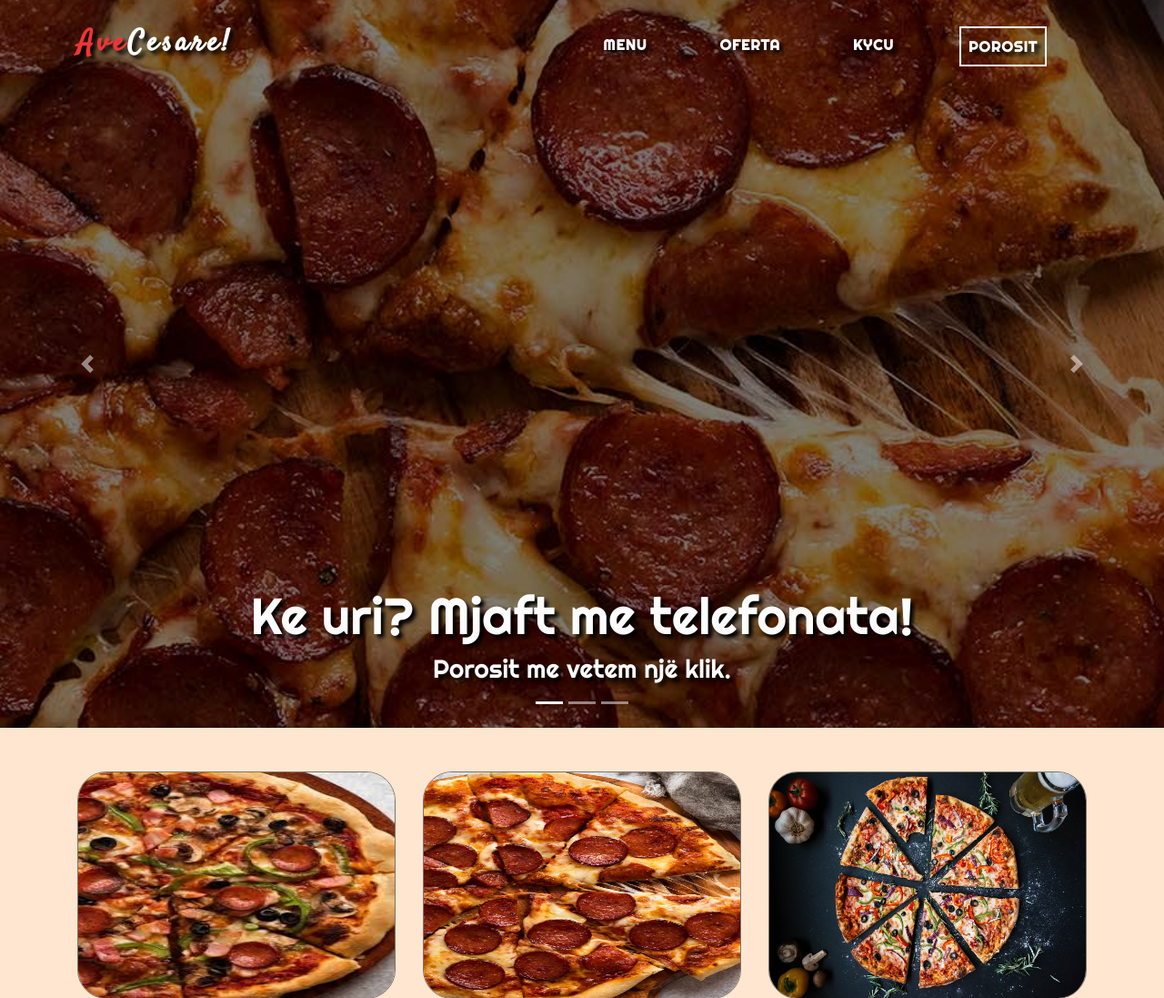
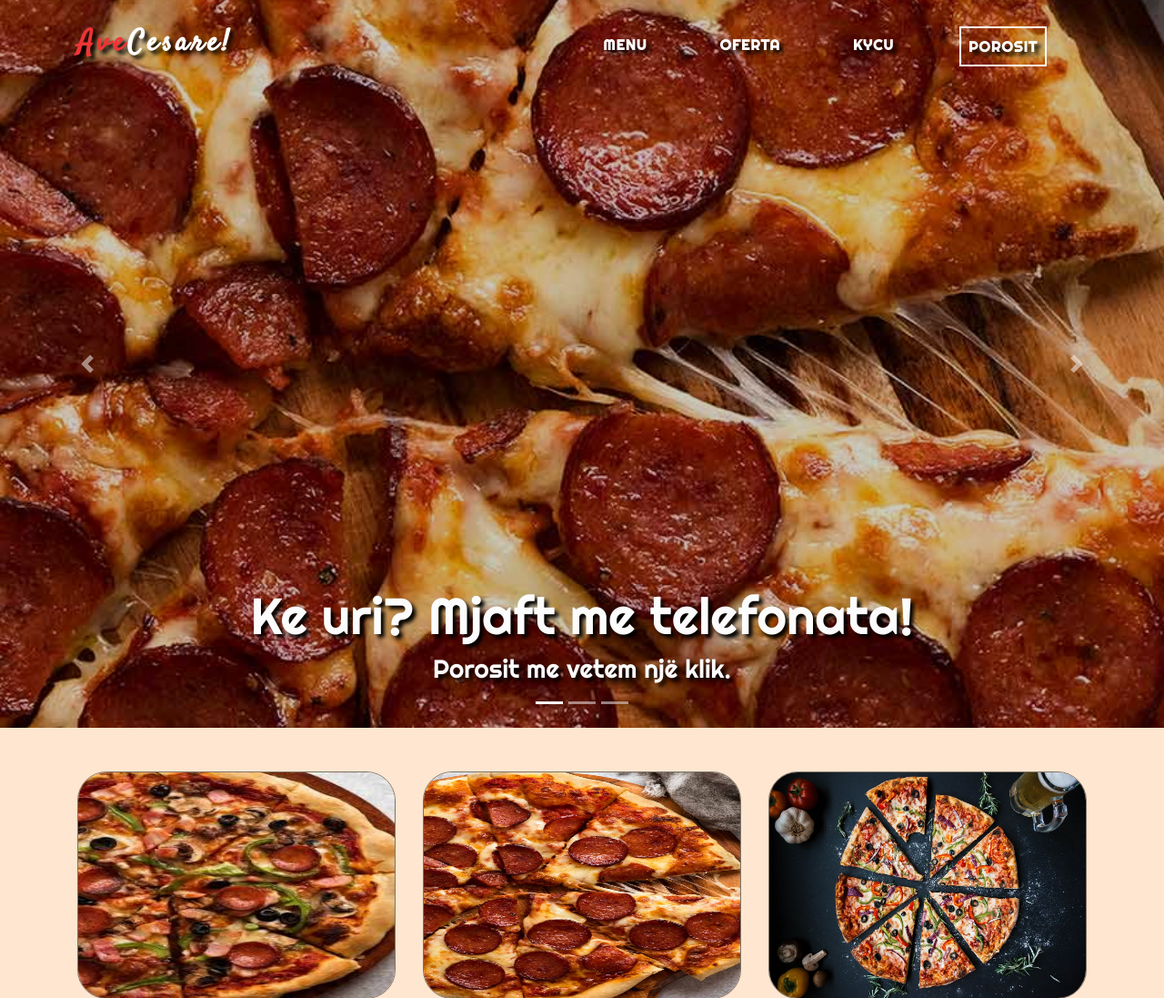
Before and after one commit to h-kevin/Ave-Cesare, a PHP site: page / in a window 1280 px wide. Shown: the top 1097 px of the page at 91% size. Run offline with PHP 8.4, Linux system fonts and the light colour scheme; some web fonts are replaced.

Commit message:
changed shading opacity

```diff
--- a/css/components/homepage.css
+++ b/css/components/homepage.css
@@ -138,7 +138,7 @@
 
 #mycarousel .carousel-inner .carousel-item::after {
   content: '';
-  background-color: rgba(0, 0, 0, .5);
+  background-color: rgba(0, 0, 0, .2);
   width: 100%;
   height: 100vh;
   position: absolute;
```
